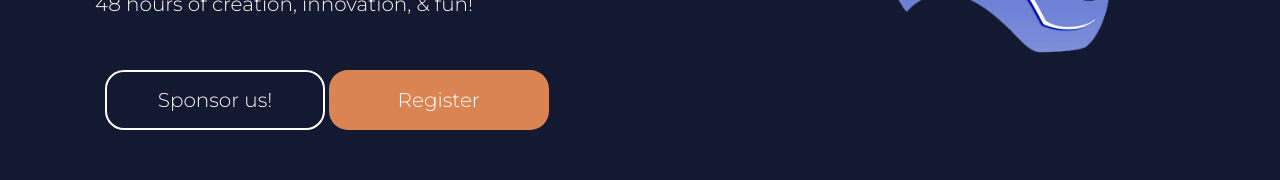
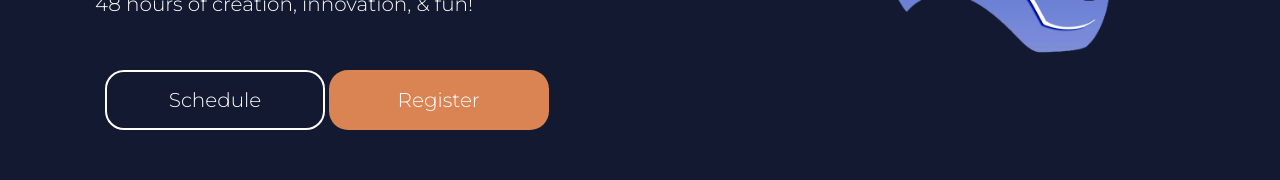
Before and after one commit to Abusayid693/Hackathon-website-template, a React (Create React App) app: page / in a window 1280 px wide. Shown: the part 437-617 px from the top of the page. Built offline with nearby package versions, Linux system fonts and the light colour scheme.

Commit message:
schedule

```diff
--- a/src/components/Landing/index.jsx
+++ b/src/components/Landing/index.jsx
@@ -1,4 +1,4 @@
-import {SOCIALS, TOP_SECTION} from '../../Module/General';
+import {TOP_SECTION} from '../../Module/General';
 import MytypedComponent from '../Typed/index.js';
 import './style.css';
 
@@ -31,13 +31,14 @@ const Myinfo = () => {
       <br></br>
       <br></br>
       <div className="buttom-group">
-        <a href={SOCIALS.SPONSOR_US_EMAIL} target="_blank">
+        <a
+          href={
+            'https://docs.google.com/spreadsheets/d/1WuMdMc5bBSr_zBiUwbZVqLJ5UaFd2IE3_ZwkuM2eC1A/edit?usp=sharing'
+          }
+          target="_blank"
+        >
           {' '}
-          <Btn
-            class="register"
-            type="Sponsor us!"
-            overlay="See sponsor package"
-          />
+          <Btn class="register" type="Schedule" overlay="Schedule" />
         </a>
 
         <a href={TOP_SECTION.HACKERS_REGISTRATION_FORM_LINK} target="_blank">
```
